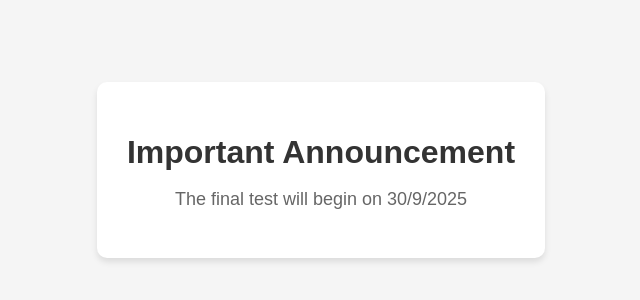
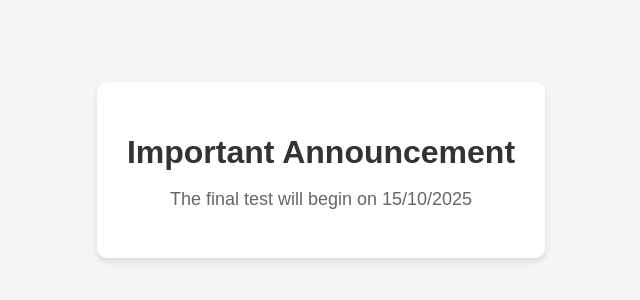
Before and after one commit to Truth753/737ueeheeyueu939, a plain HTML site: page What.html in a window 1280 px wide. Shown: the part 230-530 px from the top of the page, 319-959 px from the left. Drawn offline with Linux system fonts and the light colour scheme.

Commit message:
What.html

```diff
--- a/What.html
+++ b/What.html
@@ -34,7 +34,7 @@
 <body>
     <div class="announcement">
         <h1>Important Announcement</h1>
-        <p>The final test will begin on 30/9/2025</p>
+        <p>The final test will begin on 15/10/2025</p>
     </div>
 </body>
 </html>
```
